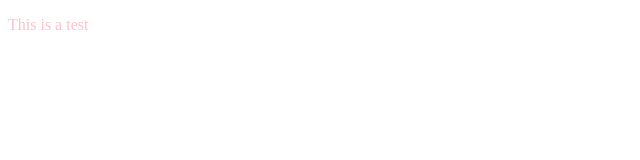
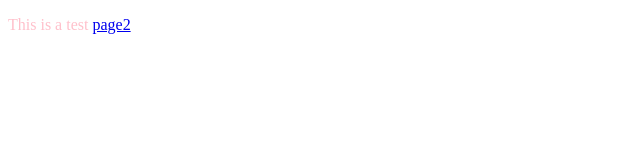
Before and after one commit to BenEstremera/BenEstremera, a plain HTML site: page index.html in a window 1280 px wide. Shown: the full height of the page, 0-640 px from the left. Drawn offline with Linux system fonts and the light colour scheme.

Commit message:
Update index.html

```diff
--- a/index.html
+++ b/index.html
@@ -5,6 +5,6 @@
     <meta charset="utf-8">
   </head>
   <body>
-    <p style="color:pink;">This is a test</p>
+    <p style="color:pink;">This is a test <a href="page2.html">page2</a></p>
   </body>
 </html>
```
